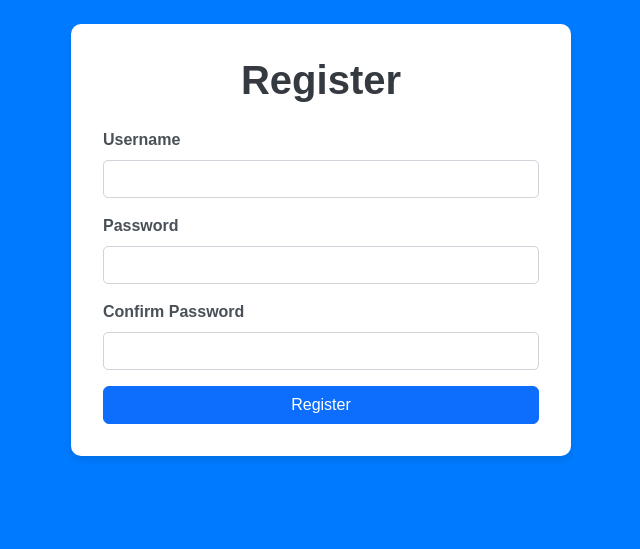
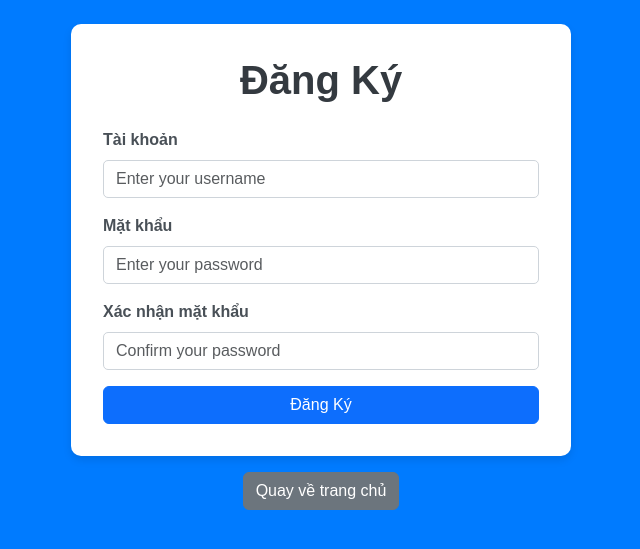
Before and after one commit to Trungdzvcl012/Nhom5, a Django app: page /register/ in a window 1280 px wide. Shown: the top 549 px of the page, without its empty margins (319-959 px from the left). Run offline with Django 5.2, Linux system fonts and the light colour scheme.

Commit message:
Update register.html

```diff
--- a/NhaKhoa/Web/Templates/register.html
+++ b/NhaKhoa/Web/Templates/register.html
@@ -5,12 +5,10 @@
     <meta name="viewport" content="width=device-width, initial-scale=1.0">
     <link href="https://cdn.jsdelivr.net/npm/bootstrap@5.3.0-alpha1/dist/css/bootstrap.min.css" rel="stylesheet">
     <style>
-
         body {
             background-color: #007bff;
             font-family: 'Arial', sans-serif;
         }
-
 
         form {
             max-width: 500px;
@@ -26,10 +24,6 @@
             font-weight: bold;
             text-align: center;
             margin-bottom: 1.5rem;
-            background-color: #ffffff;
-            padding: 0;
-            border: none;
-            box-shadow: none;
         }
 
         .form-label {
@@ -71,27 +65,60 @@
         form:hover {
             box-shadow: 0 6px 12px rgba(0, 0, 0, 0.15);
         }
+
+        .alert {
+            margin-bottom: 1rem;
+        }
     </style>
     <title>Register</title>
 </head>
 <body class="container py-4">
     <form method="post">
         {% csrf_token %}
-        <!-- Tiêu đề trong khung -->
-        <h1 class="form-title">Register</h1>
+        <h1 class="form-title">Đăng Ký </h1>
+
+        {% if messages %}
+        <div class="alert alert-success" role="alert">
+            {% for message in messages %}
+                {{ message }}
+            {% endfor %}
+        </div>
+        {% endif %}
+
+        {% if error %}
+        <div class="alert alert-danger" role="alert">
+            {{ error }}
+        </div>
+        {% endif %}
+
         <div class="mb-3">
-            <label for="username" class="form-label">Username</label>
-            <input type="text" class="form-control" id="username" name="username" required>
+            <label for="username" class="form-label">Tài khoản </label>
+            <input type="text" class="form-control" id="username" name="username" placeholder="Enter your username" required>
         </div>
         <div class="mb-3">
-            <label for="password" class="form-label">Password</label>
-            <input type="password" class="form-control" id="password" name="password" required>
+            <label for="password" class="form-label">Mặt khẩu </label>
+            <input type="password" class="form-control" id="password" name="password" placeholder="Enter your password" required>
         </div>
         <div class="mb-3">
-            <label for="confirm_password" class="form-label">Confirm Password</label>
-            <input type="password" class="form-control" id="confirm_password" name="confirm_password" required>
+            <label for="confirm_password" class="form-label">Xác nhận mặt khẩu </label>
+            <input type="password" class="form-control" id="confirm_password" name="confirm_password" placeholder="Confirm your password" required>
         </div>
-        <button type="submit" class="btn btn-primary">Register</button>
+        <button type="submit" class="btn btn-primary">Đăng Ký </button>
     </form>
+    <div class="text-center mt-3">
+        <a href="{% url 'home' %}" class="btn btn-secondary">Quay về trang chủ</a>
+    </div>
+
+    <script>
+    document.querySelector('form').onsubmit = function() {
+        const password = document.getElementById('password').value;
+        const confirmPassword = document.getElementById('confirm_password').value;
+        if (password !== confirmPassword) {
+            alert('Passwords do not match!');
+            return false; // Ngăn chặn gửi biểu mẫu
+        }
+        return true; // Cho phép gửi biểu mẫu
+    };
+    </script>
 </body>
 </html>
```
